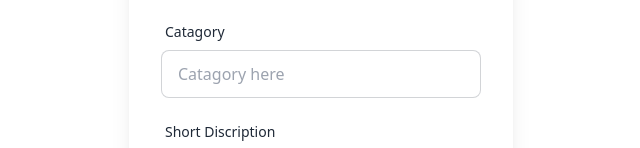
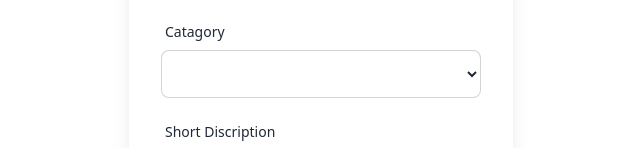
Before and after one commit to EcoCraftz/EcoClient, a React (Vite) app: page /add in a window 1280 px wide. Shown: the part 170-318 px from the top of the page, without its empty margins (319-959 px from the left). Built offline with nearby package versions, Linux system fonts and the light colour scheme.

Commit message:
add form is up dated

```diff
--- a/src/PAGES/AddProduct/Add.jsx
+++ b/src/PAGES/AddProduct/Add.jsx
@@ -73,17 +73,24 @@ const Add = () => {
                                 <label className="label">
                                     <span className="label-text">Catagory</span>
                                 </label>
-                                <input
-                                    type="text"
-                                    placeholder="Catagory here"
+                                <select
+                                    type="select"
+                                    placeholder="Select Catagory"
                                     className="input input-bordered w-full max-w-xs"
                                     {...register("catagory", {
                                         required: {
                                             value: true,
                                             message: "Catagory is required"
                                         }
+                                    })} >
 
-                                    })} />
+                                    <option value=""></option>
+                                    <option value="chandor">Chandor</option>
+                                    <option value="ladies bag">Ladies Bag</option>
+                                    <option value="papose">Papose</option>
+                                    <option value="pot">Pot</option>
+                                    <option value="sataronji">Sataronji</option>
+                                </select>
                                 <label className="label">
                                     {errors.catagory?.type === 'required' && <span
                                         className="label-text-alt text-red-500">{errors.catagory.message}</span>}
--- a/src/PAGES/Products/Products.jsx
+++ b/src/PAGES/Products/Products.jsx
@@ -35,6 +35,7 @@ const Products = () => {
                                     <img src={product.image} alt="car!" className='rounded-xl' /></figure>
                                 <div className="card-body">
                                     <h2 className="card-title">{product.name.toUpperCase()}</h2>
+                                    <p>Catagory:{product.catagory}</p>
                                     <p>{product.description.slice(0, 55)}...</p>
                                     <div className="card-actions justify-end">
                                         <button className="btn btn-sm btn-success">Learn More</button>
```
